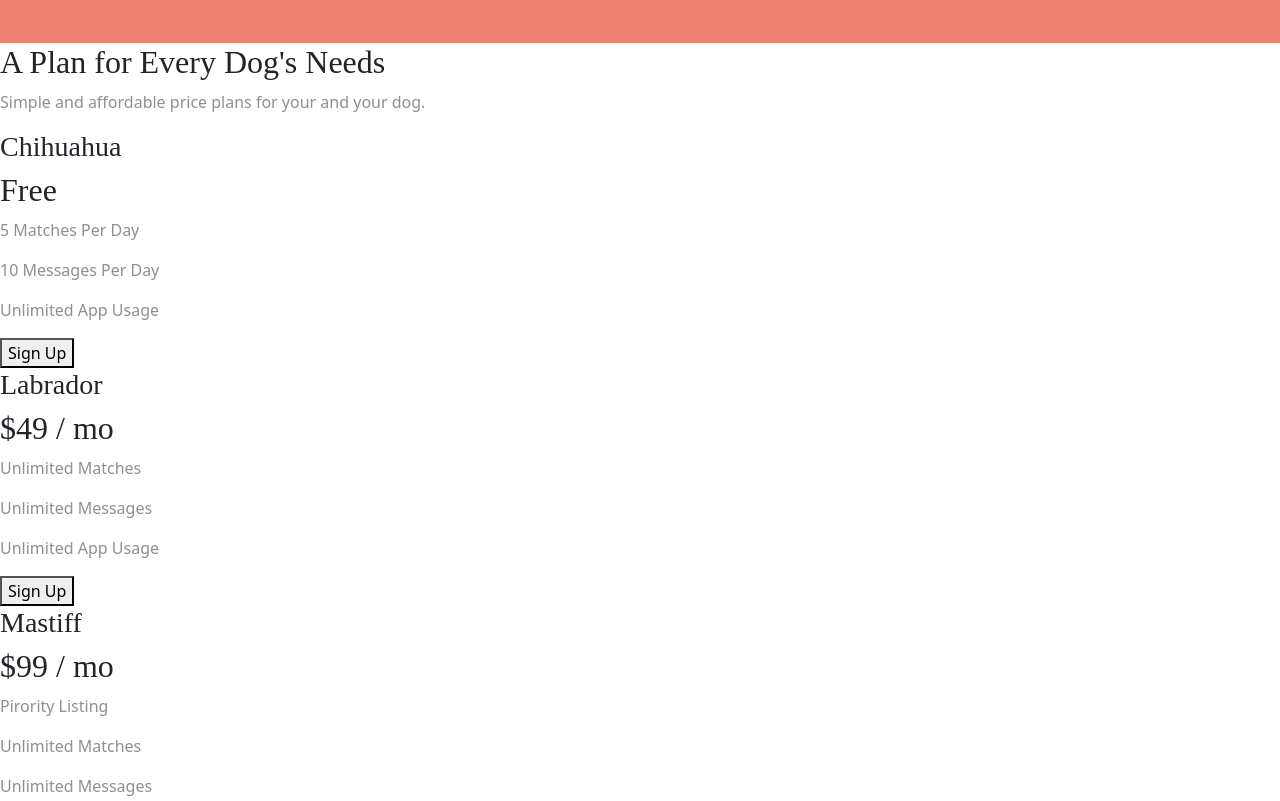
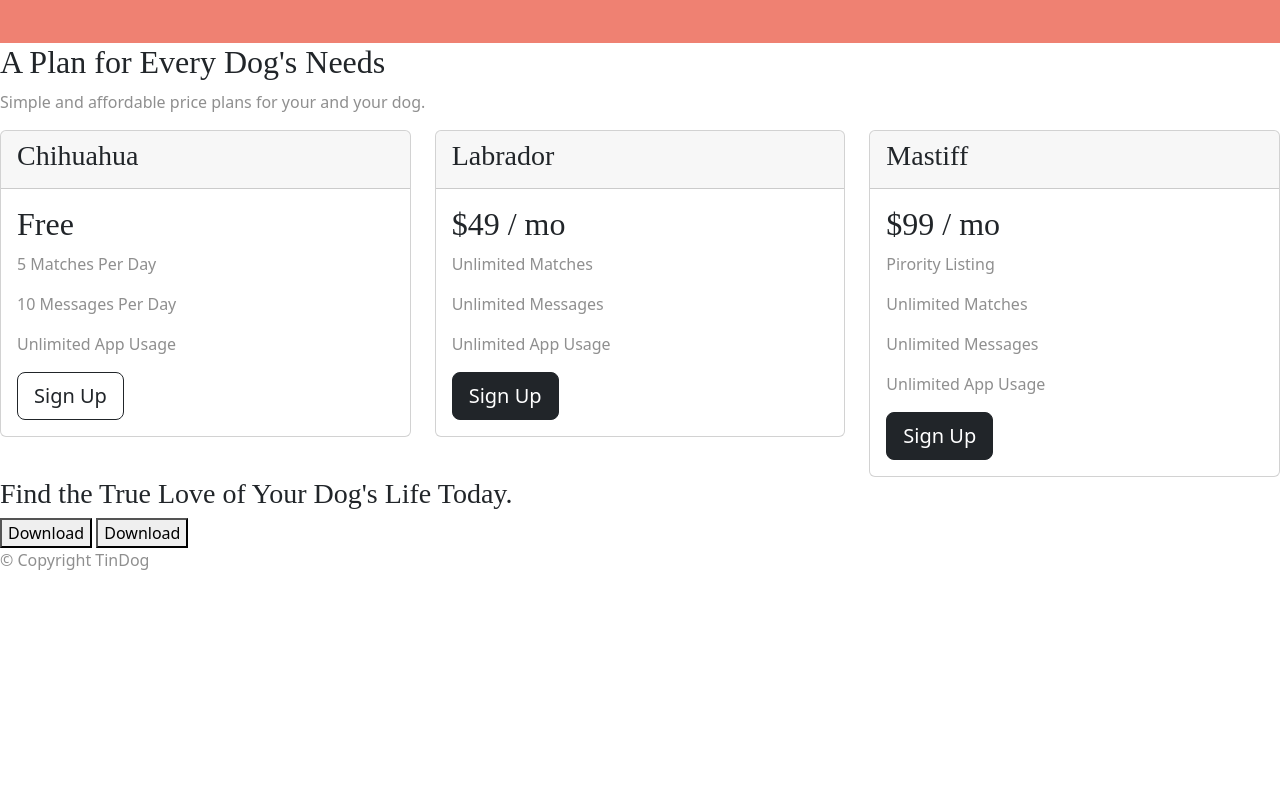
Before and after one commit to Anshojha/Full_Stack_Web_Development, a plain HTML site: page index.html in a window 1280 px wide. Shown: the part 2080-2881 px from the top of the page. After the commit the page ends 2668 px from the top, so only its background shows below. Drawn offline with nearby package versions, Linux system fonts and the light colour scheme.

Commit message:
Styled using bootstrep and css

```diff
--- a/index.html
+++ b/index.html
@@ -110,7 +110,7 @@
           <img class="testimonial-image" src="images/dog-img.jpg" alt="dog-profile">
           <em>Pebbles, New York</em>
         </div>
-        <div class="carousel-item" >
+        <div class="carousel-item">
           <h2 class="testimonial-text">My dog used to be so lonely, but with TinDog's help, they've found the love of
             their
             life. I think.</h2>
@@ -146,31 +146,58 @@
     <h2>A Plan for Every Dog's Needs</h2>
     <p>Simple and affordable price plans for your and your dog.</p>
 
-
+    <div class="row">
+      <div class="col-lg-4 col-md-6">
+        <div class="card">
+          <div class="card-header">
             <h3>Chihuahua</h3>
+          </div>
+          <div class="card-body">
             <h2>Free</h2>
             <p>5 Matches Per Day</p>
             <p>10 Messages Per Day</p>
             <p>Unlimited App Usage</p>
-    <button type="button">Sign Up</button>
+            <button class="btn btn-lg btn-block btn-outline-dark" type="button">Sign Up</button>
+          </div>
+        </div>
+      </div>
 
 
+      <div class="col-lg-4 col-md-6">
+
+        <div class="card">
+          <div class="card-header">
             <h3>Labrador</h3>
+          </div>
+          <div class="card-body">
             <h2>$49 / mo</h2>
             <p>Unlimited Matches</p>
             <p>Unlimited Messages</p>
             <p>Unlimited App Usage</p>
-    <button type="button">Sign Up</button>
+            <button class="btn btn-lg btn-block btn-dark"  type="button">Sign Up</button>
+          </div>
+        </div>
+      </div>
 
-
+      <div class="col-lg-4 ">
+        <div class="card">
+          <div class="card-header">
             <h3>Mastiff</h3>
+          </div>
+          <div class="card-body">
             <h2>$99 / mo</h2>
             <p>Pirority Listing</p>
             <p>Unlimited Matches</p>
             <p>Unlimited Messages</p>
             <p>Unlimited App Usage</p>
-    <button type="button">Sign Up</button>
+            <button class="btn btn-lg btn-block btn-dark"  type="button">Sign Up</button>
+          </div>
+        </div>
 
+
+      </div>
+
+    </div>
   </section>
 
 
```
Lines whose indentation alone changed are shown as unchanged.
